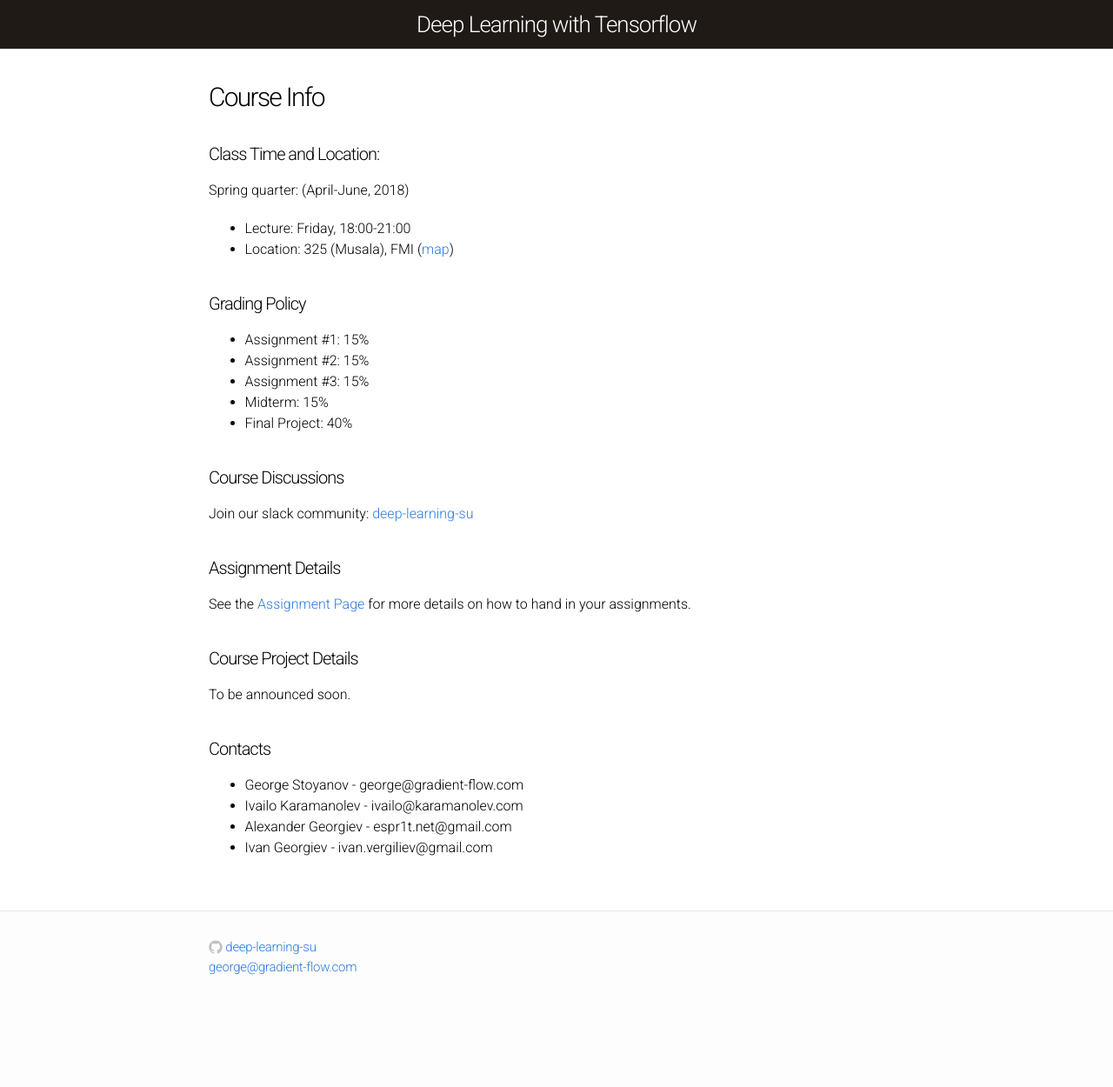
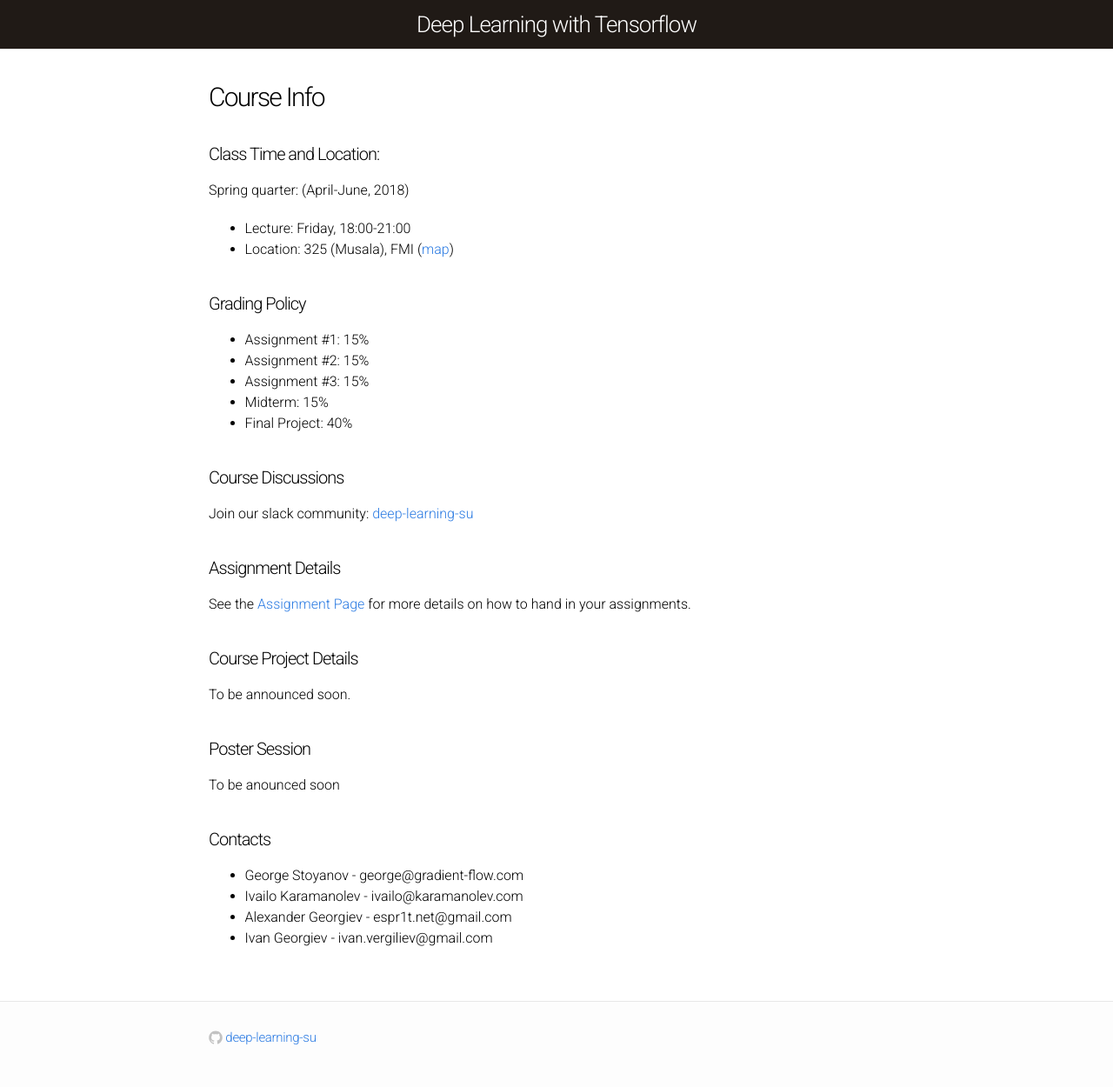
Before and after one commit to deep-learning-su/deep-learning-su.github.io, a Jekyll site: the page built from course-info.md, in a window 1280 px wide. Shown: the whole page at 87% size. Built offline with Jekyll 4.4.1, drawn with Linux system fonts in a browser that asks for light colours; before the commit the page ends 1168 px from its top, so only the background shows below that.

Commit message:
- fixed footer

```diff
--- a/_includes/footer.html
+++ b/_includes/footer.html
@@ -24,6 +24,7 @@
             <span class="username">{{ site.github_username }}</span>
           </a>
         </li>{% endif %}
+        <!--
         {% if site.twitter_username %}<li>
           <a href="https://twitter.com/{{ site.twitter_username }}">
             <span class="icon twitter">
@@ -43,7 +44,7 @@
         </li>{% endif %}
         <li>
           <a href="mailto:{{ site.email }}">{{ site.email }}</a>
-        </li>
+        </li> -->
       </ul>
     </div>
 
--- a/course-info.md
+++ b/course-info.md
@@ -25,6 +25,9 @@
 #### Course Project Details
 To be announced soon.
 
+#### Poster Session
+To be anounced soon
+
 #### Contacts
 - George Stoyanov - george@gradient-flow.com
 - Ivailo Karamanolev - ivailo@karamanolev.com
```
